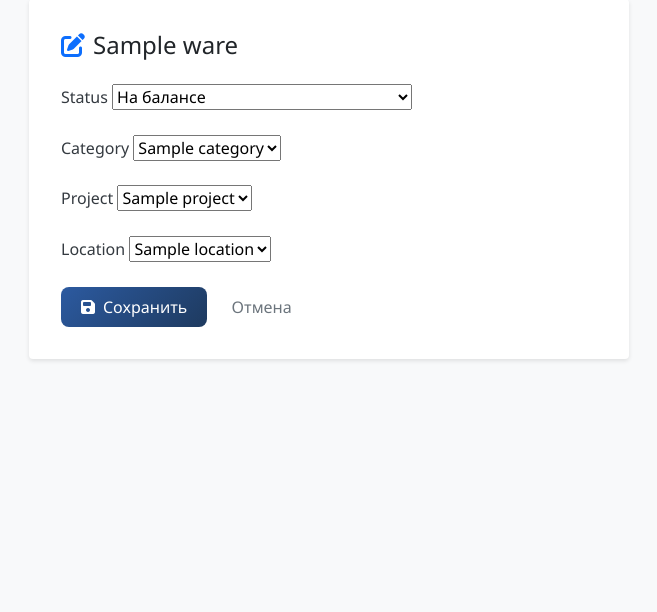
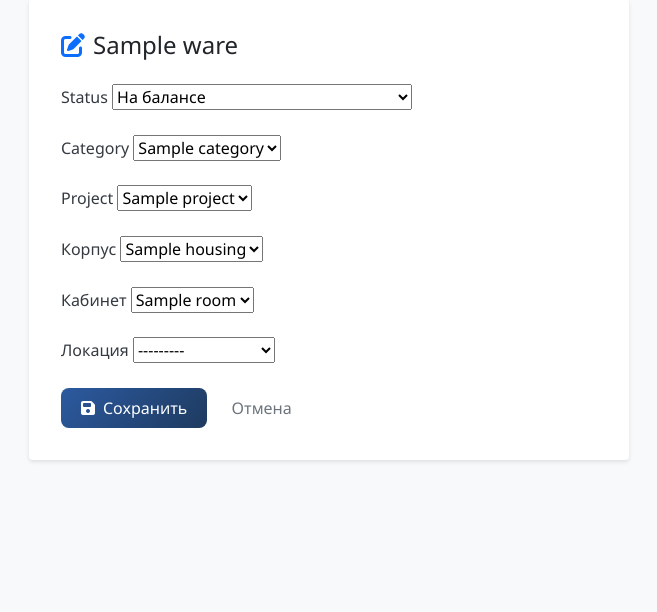
Before and after one commit to cyrteL/warehouse_manager, a Django app: page /1/update/ in a window 1280 px wide. Shown: the part 106-718 px from the top of the page, without its empty margins (311-968 px from the left). Run offline with Django 5.2, Linux system fonts and the light colour scheme; a user stored in the database is signed in; tables that the repository leaves empty hold one stand-in row (values such as "Sample post").

Commit message:
manage location (save not working)

```diff
--- a/app/forms.py
+++ b/app/forms.py
@@ -1,4 +1,6 @@
 from django import forms
+
+from app import models
 
 
 class WareExcelUploadForm(forms.Form):
@@ -15,3 +17,60 @@ class WareExcelUploadForm(forms.Form):
         if f.size > 10 * 1024 * 1024:
             raise forms.ValidationError('Файл слишком большой(максимум 10 МБ)')
         return f
+
+
+class WareForm(forms.ModelForm):
+    housing = forms.ModelChoiceField(
+        queryset=models.Housing.objects.all(),
+        required=False,
+        label='Корпус'
+    )
+    room = forms.ModelChoiceField(
+        queryset=models.Room.objects.none(),
+        required=False,
+        label='Кабинет'
+    )
+    location = forms.ModelChoiceField(
+        queryset=models.Location.objects.none(),
+        required=False,
+        label='Локация'
+    )
+
+    class Meta:
+        model = models.Ware
+        fields = ['status', 'category', 'project']
+
+    def __init__(self, *args, **kwargs):
+        super().__init__(*args, **kwargs)
+
+        if self.instance and self.instance.pk and self.instance.location:
+            # Устанавливаем начальные значения
+            location = self.instance.location
+            room = location.room
+            housing = room.housing
+
+            self.fields['housing'].initial = housing.id
+            self.fields['room'].queryset = models.Room.objects.filter(housing=housing.id)
+            self.fields['room'].initial = room.id
+            self.fields['location'].queryset = models.Location.objects.filter(room=room.id)
+            self.fields['location'].initial = location.id
+        else:
+            self.fields['room'].queryset = models.Room.objects.none()
+            self.fields['location'].queryset = models.Location.objects.none()
+
+    def save(self, commit=True):
+        instance = super().save(commit=False)
+
+        if self.cleaned_data.get('location'):
+            instance.location = self.cleaned_data['location']
+        elif self.cleaned_data.get('room'):
+            # Создаём локацию если её нет
+            location, _ = models.Location.objects.get_or_create(
+                room=self.cleaned_data['room'],
+                defaults={'name': f'Локация {self.cleaned_data["room"].name}'}
+            )
+            instance.location = location
+
+        if commit:
+            instance.save()
+        return instance
--- a/app/models.py
+++ b/app/models.py
@@ -94,7 +94,6 @@ class Ware(models.Model):
         blank=True
     )
 
-
     location = models.ForeignKey(
         'Location',
         on_delete=models.SET_NULL,
@@ -102,6 +101,14 @@ class Ware(models.Model):
         null=True,
         blank=True
     )
+
+    @property
+    def housing(self):
+        return self.location.room.housing if self.location else None
+
+    @property
+    def room(self):
+        return self.location.room if self.location else None
 
     accounting_code = models.CharField(max_length=100, blank=True)
     account_date = models.DateField(null=True, blank=True)
--- a/app/templates/app/ware_form.html
+++ b/app/templates/app/ware_form.html
@@ -1,3 +1,4 @@
+<!-- app/templates/app/ware_form.html -->
 {% extends "base.html" %}
 {% block title %}Редактирование изделия{% endblock %}
 
@@ -7,17 +8,129 @@
 
     <form method="post">
         {% csrf_token %}
-        {% for f in form %}
+
+        <!-- Стандартные поля -->
         <div class="mb-3">
-            <label class="form-label">{{ f.label }}</label>
-            {{ f }}
-            {% if f.errors %}<div class="text-danger small">{{ f.errors }}</div>{% endif %}
+            <label class="form-label">{{ form.status.label }}</label>
+            {{ form.status }}
         </div>
-        {% endfor %}
+        <div class="mb-3">
+            <label class="form-label">{{ form.category.label }}</label>
+            {{ form.category }}
+        </div>
+        <div class="mb-3">
+            <label class="form-label">{{ form.project.label }}</label>
+            {{ form.project }}
+        </div>
+
+        <!-- Поля для локации -->
+        <div class="mb-3">
+            <label class="form-label">{{ form.housing.label }}</label>
+            {{ form.housing }}
+        </div>
+        <div class="mb-3">
+            <label class="form-label">{{ form.room.label }}</label>
+            {{ form.room }}
+        </div>
+        <div class="mb-3">
+            <label class="form-label">{{ form.location.label }}</label>
+            {{ form.location }}
+        </div>
+
         <button type="submit" class="btn btn-primary">
             <i class="fas fa-save me-2"></i>Сохранить
         </button>
         <a href="{% url 'app:list' %}" class="btn btn-outline-secondary">Отмена</a>
     </form>
 </div>
+
+<script>
+document.addEventListener('DOMContentLoaded', function() {
+    const housingSelect = document.getElementById('id_housing');
+    const roomSelect = document.getElementById('id_room');
+    const locationSelect = document.getElementById('id_location');
+
+    // Сохраняем начальные значения, если они есть
+    const initialHousing = housingSelect.value;
+    const initialRoom = roomSelect.value;
+
+    // Функция загрузки комнат
+    function loadRooms(housingId, selectedRoomId = null) {
+        if (!housingId) {
+            roomSelect.innerHTML = '<option value="">---------</option>';
+            locationSelect.innerHTML = '<option value="">---------</option>';
+            return;
+        }
+
+        fetch(`/get-rooms-by-housing/${housingId}/`)
+            .then(response => response.json())
+            .then(data => {
+                roomSelect.innerHTML = '<option value="">---------</option>';
+                data.forEach(room => {
+                    const option = document.createElement('option');
+                    option.value = room.id;
+                    option.textContent = room.name;
+                    if (selectedRoomId && room.id == selectedRoomId) {
+                        option.selected = true;
+                    }
+                    roomSelect.appendChild(option);
+                });
+
+                // Если есть выбранная комната, загружаем локации
+                const roomId = roomSelect.value;
+                if (roomId) {
+                    loadLocations(roomId);
+                } else {
+                    locationSelect.innerHTML = '<option value="">---------</option>';
+                }
+            });
+    }
+
+    // Функция загрузки локаций
+    function loadLocations(roomId, selectedLocationId = null) {
+        if (!roomId) {
+            locationSelect.innerHTML = '<option value="">---------</option>';
+            return;
+        }
+
+        fetch(`/get-locations-by-room/${roomId}/`)
+            .then(response => response.json())
+            .then(data => {
+                locationSelect.innerHTML = '<option value="">---------</option>';
+                data.forEach(location => {
+                    const option = document.createElement('option');
+                    option.value = location.id;
+                    option.textContent = location.name;
+                    if (selectedLocationId && location.id == selectedLocationId) {
+                        option.selected = true;
+                    }
+                    locationSelect.appendChild(option);
+                });
+            });
+    }
+
+    // Обработчик изменения корпуса
+    housingSelect.addEventListener('change', function() {
+        loadRooms(this.value);
+    });
+
+    // Обработчик изменения комнаты
+    roomSelect.addEventListener('change', function() {
+        loadLocations(this.value);
+    });
+
+    // Если при загрузке страницы уже выбран корпус — подгружаем комнаты
+    if (initialHousing) {
+        // Передаём ID выбранной комнаты, если она есть
+        const currentRoom = document.getElementById('id_room').value;
+        loadRooms(initialHousing, currentRoom);
+    }
+
+    // Если при загрузке страницы уже выбрана комната — подгружаем локации
+    if (initialRoom) {
+        const currentLocation = document.getElementById('id_location').value;
+        loadLocations(initialRoom, currentLocation);
+    }
+});
+</script>
 {% endblock %}
--- a/app/urls.py
+++ b/app/urls.py
@@ -7,5 +7,7 @@ app_name = 'app'
 urlpatterns = [
     path('', login_required(views.WareListView.as_view()), name='list'),
     path('<int:pk>/update/', login_required(views.WareUpdateView.as_view()), name='update'),
-    path('upload/', views.WareExcelUploadView.as_view(), name='upload')
+    path('upload/', views.WareExcelUploadView.as_view(), name='upload'),
+path('get-rooms-by-housing/<int:housing_id>/', views.get_rooms_by_housing, name='get_rooms_by_housing'),
+    path('get-locations-by-room/<int:room_id>/', views.get_locations_by_room, name='get_locations_by_room')
 ]
--- a/app/views.py
+++ b/app/views.py
@@ -3,13 +3,14 @@ from dataclasses import dataclass, field
 
 from django.contrib import messages
 from django.db import transaction
+from django.http import JsonResponse
 from django.shortcuts import redirect, render
 from django.urls import reverse_lazy
 from django.views import View
 from django.views.generic import ListView, UpdateView
 
-from .forms import WareExcelUploadForm
-from .models import Ware
+from .forms import WareExcelUploadForm, WareForm
+from .models import Ware, Room, Location
 from .parser.parse_inventory import parse_inventory_file
 from app.parser import fields_names as fnames
 
@@ -38,10 +39,9 @@ class WareListView(ListView):
         )
 
 
-
 class WareUpdateView(UpdateView):
     model = Ware
-    fields = ['status', 'category', 'project', 'location']
+    form_class = WareForm
     success_url = reverse_lazy('app:list')
 
     def form_valid(self, form):
@@ -120,3 +120,15 @@ class WareExcelUploadView(View):
                 messages.warning(request, err)
 
         return redirect('app:list')
+
+
+def get_rooms_by_housing(request, housing_id):
+    """Возвращает комнаты для выбранного корпуса"""
+    rooms = Room.objects.filter(housing_id=housing_id).values('id', 'name')
+    return JsonResponse(list(rooms), safe=False)
+
+
+def get_locations_by_room(request, room_id):
+    """Возвращает локации для выбранной комнаты"""
+    locations = Location.objects.filter(room_id=room_id).values('id', 'name')
+    return JsonResponse(list(locations), safe=False)
```
